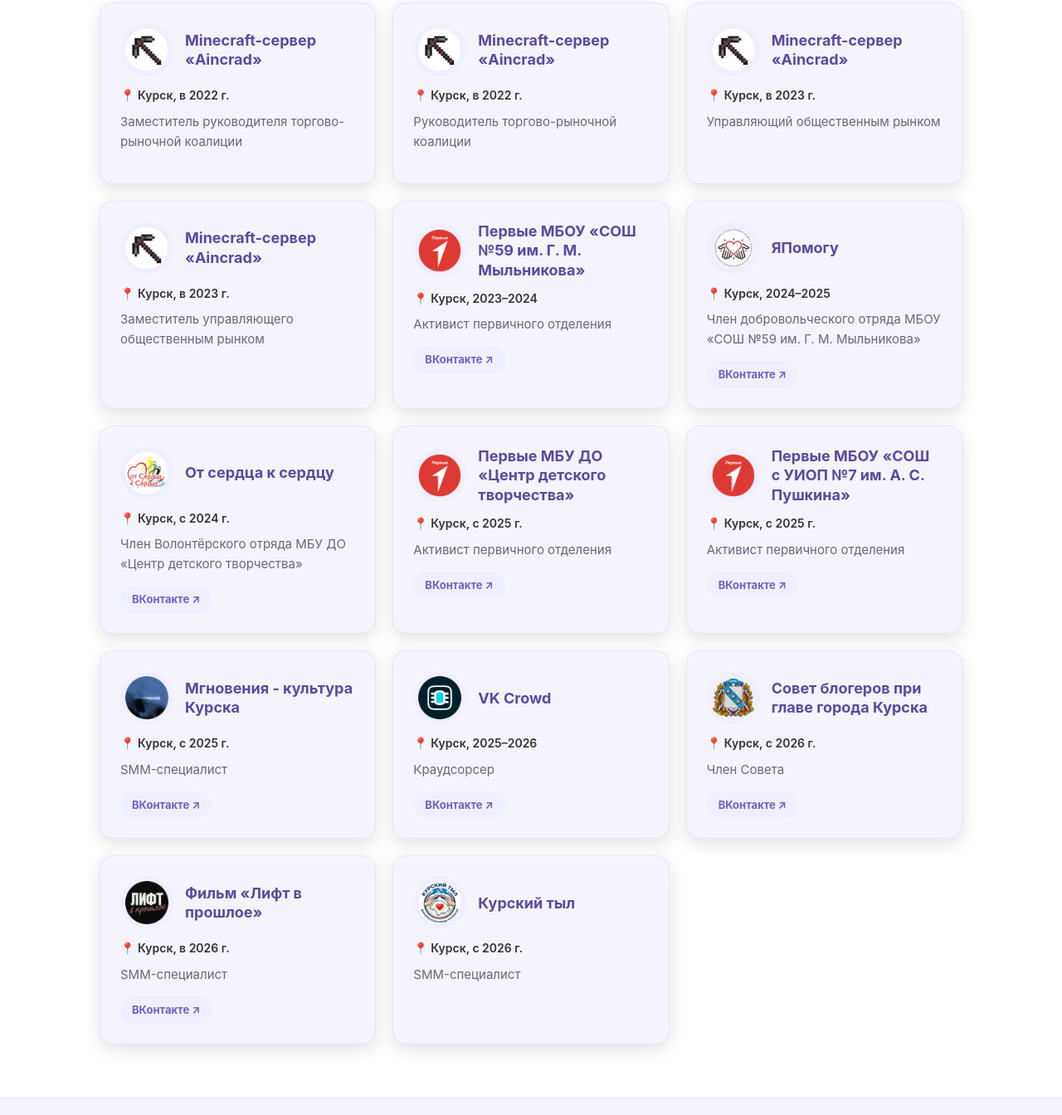
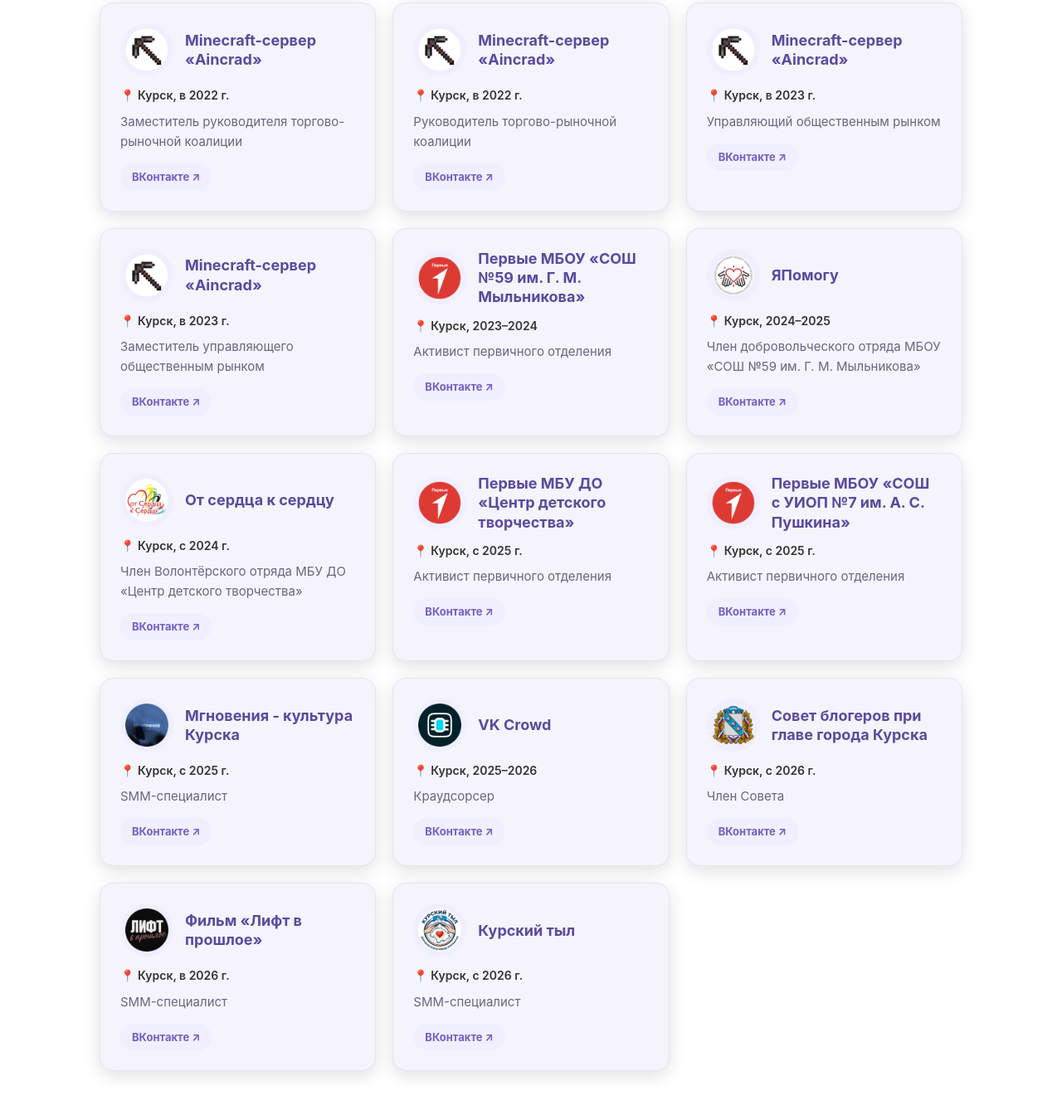
Before and after one commit to bugromka/personal-site, a plain HTML site: page index.html in a window 1280 px wide. Shown: the part 1716-3060 px from the top of the page at 83% size. Drawn offline with Linux system fonts and the light colour scheme.

Commit message:
Add VK links for Kursky Tyл and Aincrad (x4)
Co-authored-by: arena-agent <297053741+arena-agent@users.noreply.github.com>

```diff
--- a/index.html
+++ b/index.html
@@ -186,6 +186,8 @@
                         </div>
                         <p class="card__meta">📍 Курск, в 2022 г.</p>
                         <p class="card__desc">Заместитель руководителя торгово-рыночной коалиции</p>
+
+                        <a class="card__vk" href="https://vk.ru/aynckrad" target="_blank" rel="noopener noreferrer">ВКонтакте ↗</a>
                     </article>
                     <article class="card">
                         <div class="card__head">
@@ -197,6 +199,8 @@
                         </div>
                         <p class="card__meta">📍 Курск, в 2022 г.</p>
                         <p class="card__desc">Руководитель торгово-рыночной коалиции</p>
+
+                        <a class="card__vk" href="https://vk.ru/aynckrad" target="_blank" rel="noopener noreferrer">ВКонтакте ↗</a>
                     </article>
                     <article class="card">
                         <div class="card__head">
@@ -208,6 +212,8 @@
                         </div>
                         <p class="card__meta">📍 Курск, в 2023 г.</p>
                         <p class="card__desc">Управляющий общественным рынком</p>
+
+                        <a class="card__vk" href="https://vk.ru/aynckrad" target="_blank" rel="noopener noreferrer">ВКонтакте ↗</a>
                     </article>
                     <article class="card">
                         <div class="card__head">
@@ -219,6 +225,8 @@
                         </div>
                         <p class="card__meta">📍 Курск, в 2023 г.</p>
                         <p class="card__desc">Заместитель управляющего общественным рынком</p>
+
+                        <a class="card__vk" href="https://vk.ru/aynckrad" target="_blank" rel="noopener noreferrer">ВКонтакте ↗</a>
                     </article>
                     <article class="card">
                         <div class="card__head">
@@ -347,6 +355,8 @@
                         </div>
                         <p class="card__meta">📍 Курск, с 2026 г.</p>
                         <p class="card__desc">SMM-специалист</p>
+
+                        <a class="card__vk" href="https://vk.ru/tilkursk" target="_blank" rel="noopener noreferrer">ВКонтакте ↗</a>
                     </article>
                 </div>
             </div>
```
